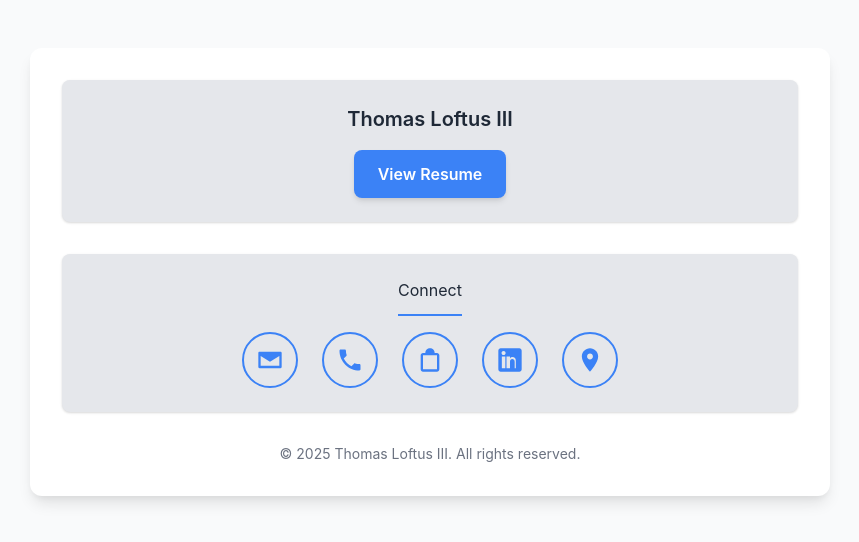
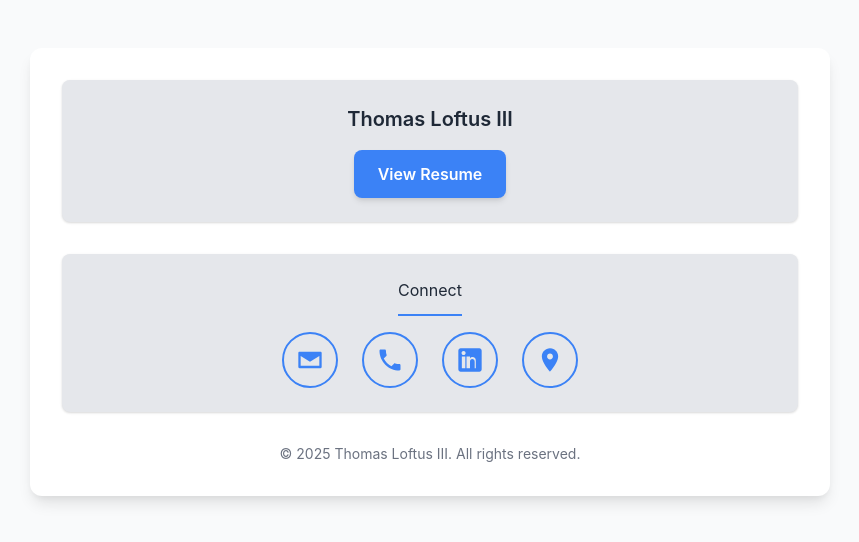
Before and after one commit to thomasloftus/thomasloftus.github.io, a plain HTML site: page index.html in a window 1280 px wide. Shown: the whole page, without its empty margins (210-1069 px from the left). Drawn offline with nearby package versions, Linux system fonts and the light colour scheme.

Commit message:
Update index.html

```diff
--- a/index.html
+++ b/index.html
@@ -239,11 +239,6 @@
                         <path d="M20 15.5C18.75 15.5 17.55 15.3 16.43 14.93C16.08 14.81 15.69 14.89 15.42 15.17L13.22 17.37C10.39 15.93 8.08 13.62 6.64 10.79L8.84 8.59C9.12 8.32 9.2 7.92 9.08 7.57C8.71 6.45 8.51 5.25 8.51 4C8.51 3.45 8.06 3 7.51 3H4C3.45 3 3 3.45 3 4C3 13.21 10.79 21 20 21C20.55 21 21 20.55 21 20V16.5C21 15.95 20.55 15.5 20 15.5Z"/>
                     </svg>
                 </a>
-                <a href="https://thomasloftus.com" target="_blank" rel="noopener noreferrer" aria-label="Visit Thomas Loftus's Website">
-                    <svg xmlns="http://www.w3.org/2000/svg" viewBox="0 0 24 24">
-                        <path d="M18 6H6C4.9 6 4 6.9 4 8V20C4 21.1 4.9 22 6 22H18C19.1 22 20 21.1 20 20V8C20 6.9 19.1 6 18 6ZM18 20H6V8H18V20ZM12 2C9.79 2 8 3.79 8 6H16C16 3.79 14.21 2 12 2Z"/>
-                    </svg>
-                </a>
                 <a href="https://www.linkedin.com/in/thomasl609703704" target="_blank" rel="noopener noreferrer" aria-label="Visit Thomas Loftus's LinkedIn Profile">
                     <svg xmlns="http://www.w3.org/2000/svg" viewBox="0 0 24 24">
                         <path d="M20 2H4C2.9 2 2 2.9 2 4V20C2 21.1 2.9 22 4 22H20C21.1 22 22 21.1 22 20V4C22 2.9 21.1 2 20 2ZM8 19H5V9H8V19ZM6.5 7.7C5.53 7.7 4.75 6.92 4.75 5.95C4.75 4.98 5.53 4.2 6.5 4.2C7.47 4.2 8.25 4.98 8.25 5.95C8.25 6.92 7.47 7.7 6.5 7.7ZM19 19H16V13.5C16 12.12 15.11 11.23 13.91 11.23C12.72 11.23 12 12.12 12 13.5V19H9V9H12V10.7C12.43 9.9 13.11 9.42 14.12 9.42C15.93 9.42 17 10.5 17 12.55V19H19V19Z"/>
```
